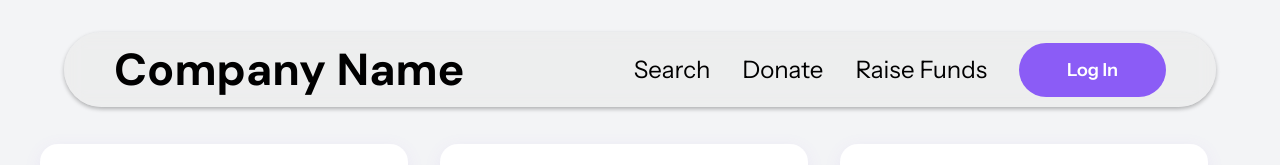
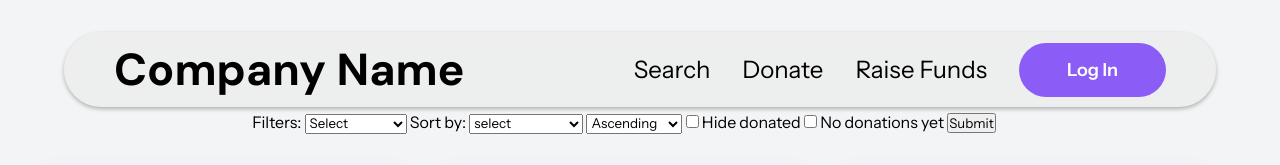
Before and after one commit to chris562623/funding-web, a plain HTML site: page campaigns.html in a window 1280 px wide. Shown: the top 165 px of the page. Drawn offline with nearby package versions, Linux system fonts and the light colour scheme.

Commit message:
campaigns filter

```diff
--- a/campaigns.html
+++ b/campaigns.html
@@ -18,6 +18,7 @@
     <link rel="stylesheet" href="./styles/main.css">
     <link rel="stylesheet" href="./styles/campaigns.css">
     <link rel="stylesheet" href="./styles/campaign-card.css">
+    <link rel="stylesheet" href="./styles/campaign-filters.css">
 </head>
 
 <body>
@@ -45,6 +46,34 @@
     </header>
     <div class="body-wrap">
         <section id="main-section" class="campaigns">
+            <div class="campaign-filters">
+                <label for="filter">Filters:</label>
+                <select id="filter">
+                    <option>Select</option>
+                    <option value="education">Education</option>
+                    <option value="health">Health</option>
+                    <option value="environment">Environment</option>
+                </select>
+
+                <label for="sort">Sort by:</label>
+                <select id="sort">
+                    <option>select</option>
+                    <option value="date">Date</option>
+                    <option value="goal">Goal amount</option>
+                    <option value="raised">Raised amount</option>
+                </select>
+
+                <select id="order">
+                    <option value="asc">Ascending</option>
+                    <option value="desc">Descending</option>
+                </select>
+
+                <label><input type="checkbox" id="hide-donated"> Hide donated</label>
+                <label><input type="checkbox" id="no-donations"> No donations yet</label>
+
+                <button class="submit-btn">Submit</button>
+            </div>
+
             <div class="campaigns-grid">
                 <div class="campaign-card">
                     <div class="user-wrap">
```
Lines whose indentation alone changed are shown as unchanged.
